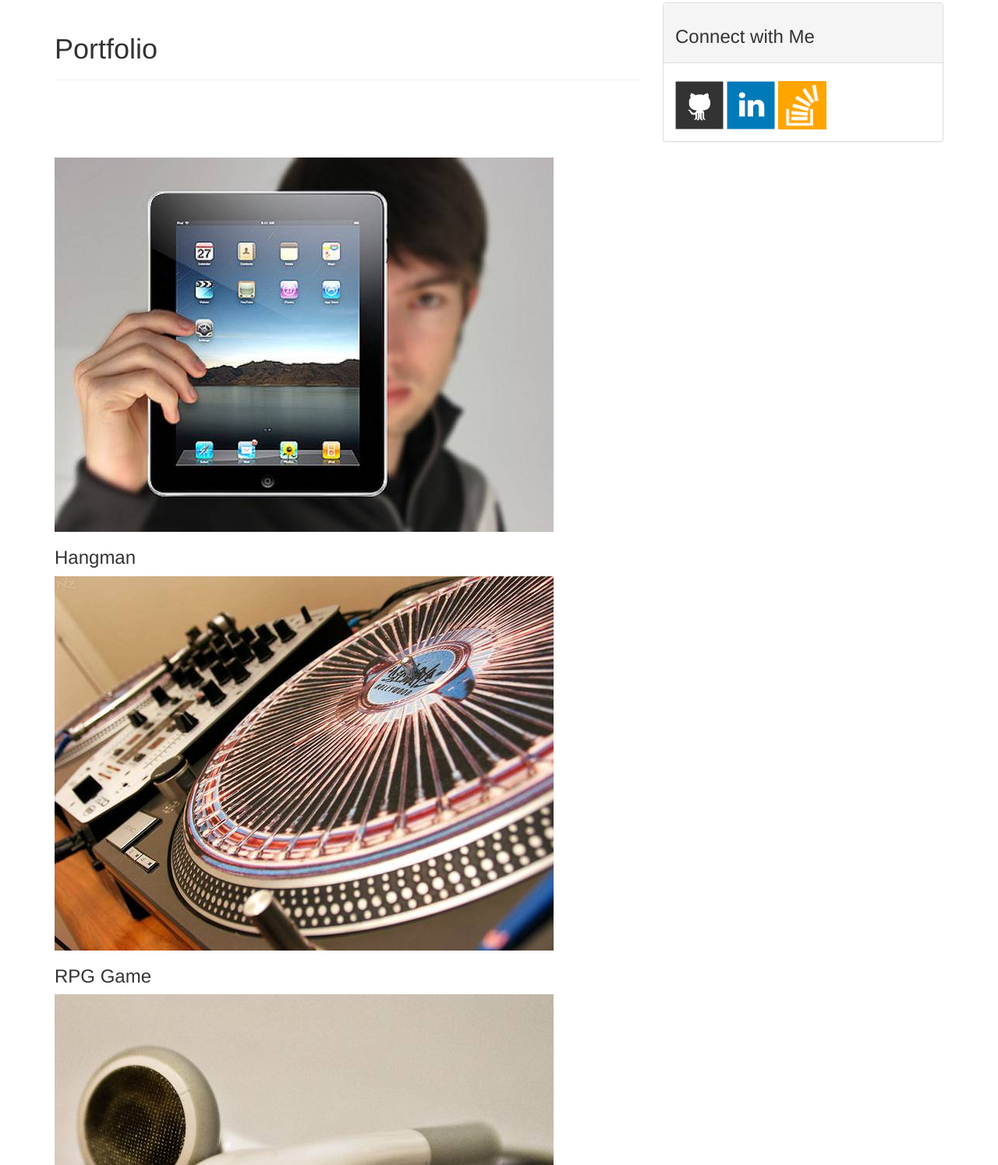
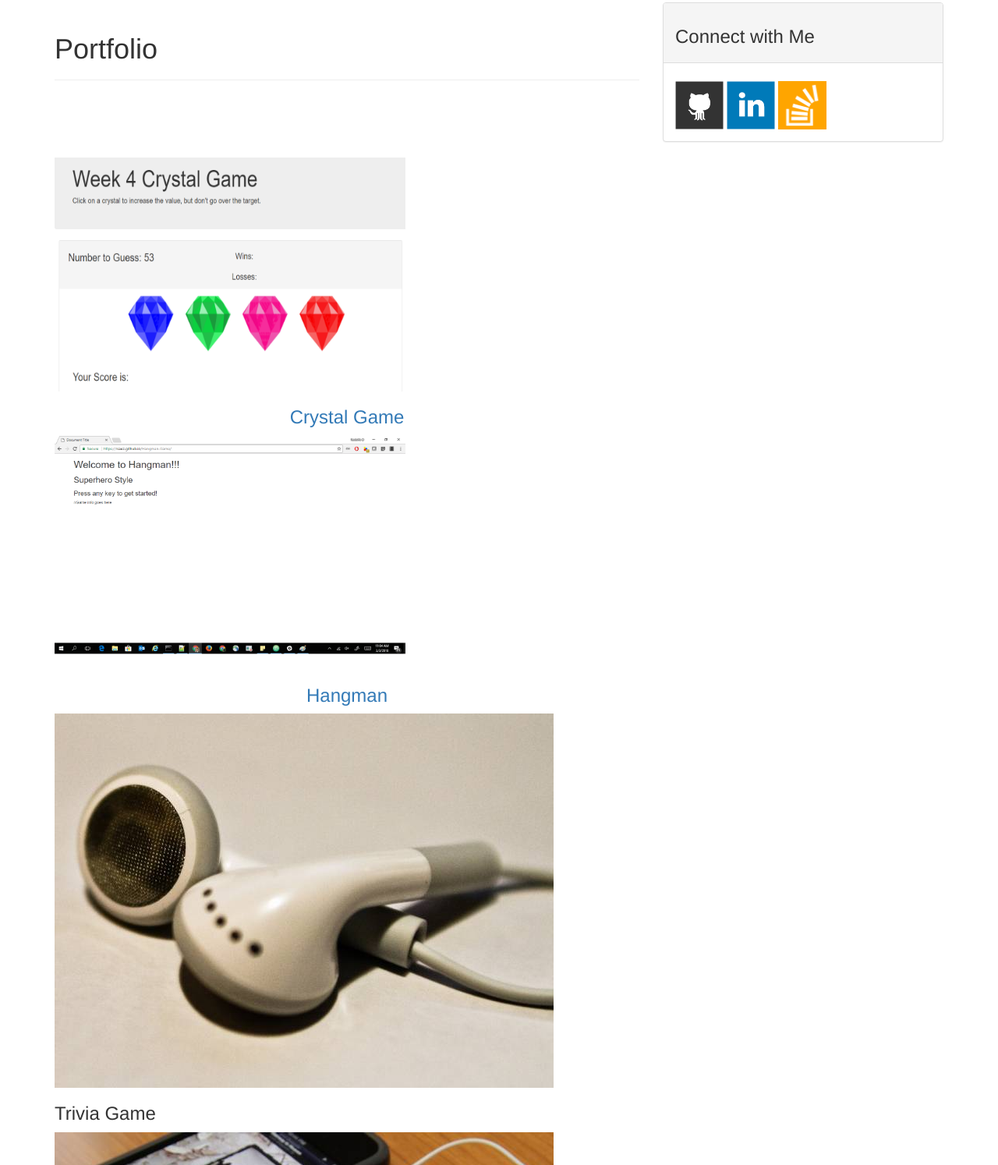
Before and after one commit to rsaez/Bootstrap-Portfolio, a plain HTML site: page portfolio.html in a window 1280 px wide. Shown: the part 69-1563 px from the top of the page at 78% size. Drawn offline with nearby package versions, Linux system fonts and the light colour scheme.

Commit message:
added crystal project

```diff
--- a/portfolio.html
+++ b/portfolio.html
@@ -55,16 +55,22 @@
         </div>
         <div class="row">
             <div class="col-xs-12 col-sm-6 col-md-8 col-lg-8">
+
               <div class="work">
-                <img src="assets/images/technics-q-c-640-480-1.jpg" alt="hangman">
+                <a href="https://rsaez.github.io/Week-4-Game/">
+                  <img src="./assets/images/crystalgame.png" alt="week-4-game" height="300" width="450">
+                  <h3>Crystal Game</h3>
+                </a>
+              </div>
 
-                <h3>Hangman</h3>
+              <div class="work">
+                <a href="https://rsaez.github.io/Hangman-Game/">
+                  <img src="./assets/images/hangman.png" alt="hangman" height="300" width="450">
+                  <h3>Hangman</h3>
+                </a>
               </div>
-              <div class="work">
-                <img src="assets/images/technics-q-c-640-480-2.jpg" alt="RPG Game">
 
-                <h3>RPG Game</h3>
-              </div>
+
               <div class="work">
                 <img src="assets/images/technics-q-c-640-480-5.jpg" alt="Trivia Game">
 
```
Also changed, not shown: index.html (+7 -3 lines), assets/images/crystalgame.png (added), assets/images/hangman.png (added), assets/images/psychic.png (added), assets/javascript/app.js (added).
